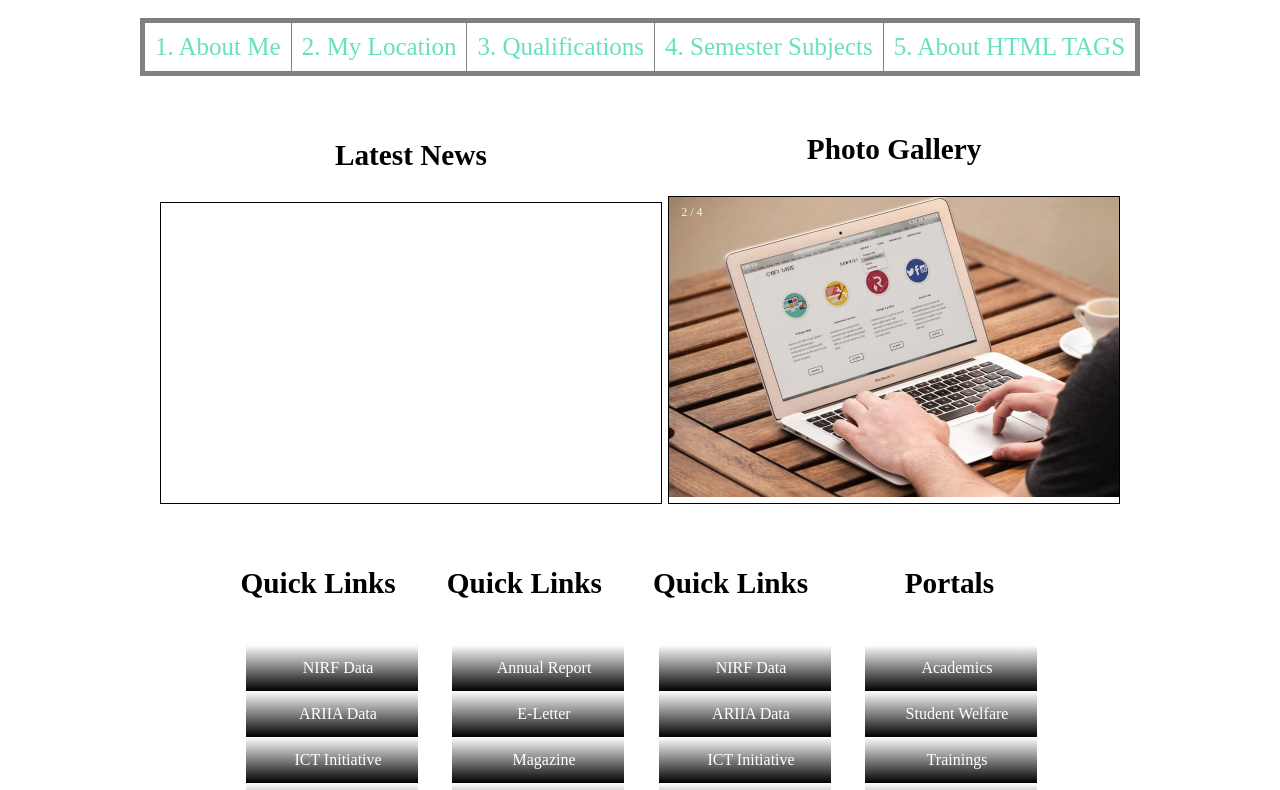
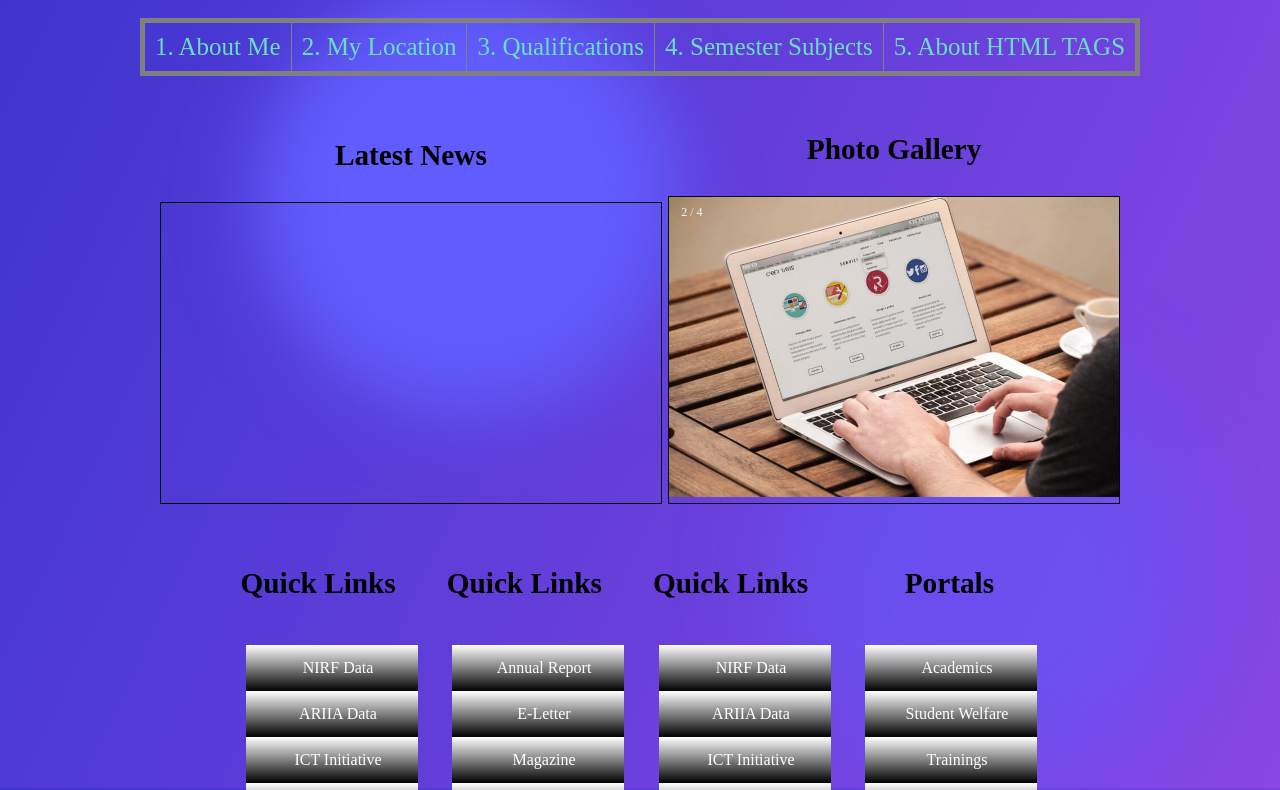
Before and after one commit to parth1019/IWT-LAB-Assignment, a plain HTML site: page index.html in a window 1280 px wide. Shown: the part 107-897 px from the top of the page. Drawn offline with Linux system fonts and the light colour scheme.

Commit message:
Update index.html

```diff
--- a/index.html
+++ b/index.html
@@ -9,6 +9,7 @@
         }
 
         body {
+		background-image: url("banner.png");
             color: white;
             font-family: 'Times New Roman', Times, serif;
             font-size: 25px;
```
